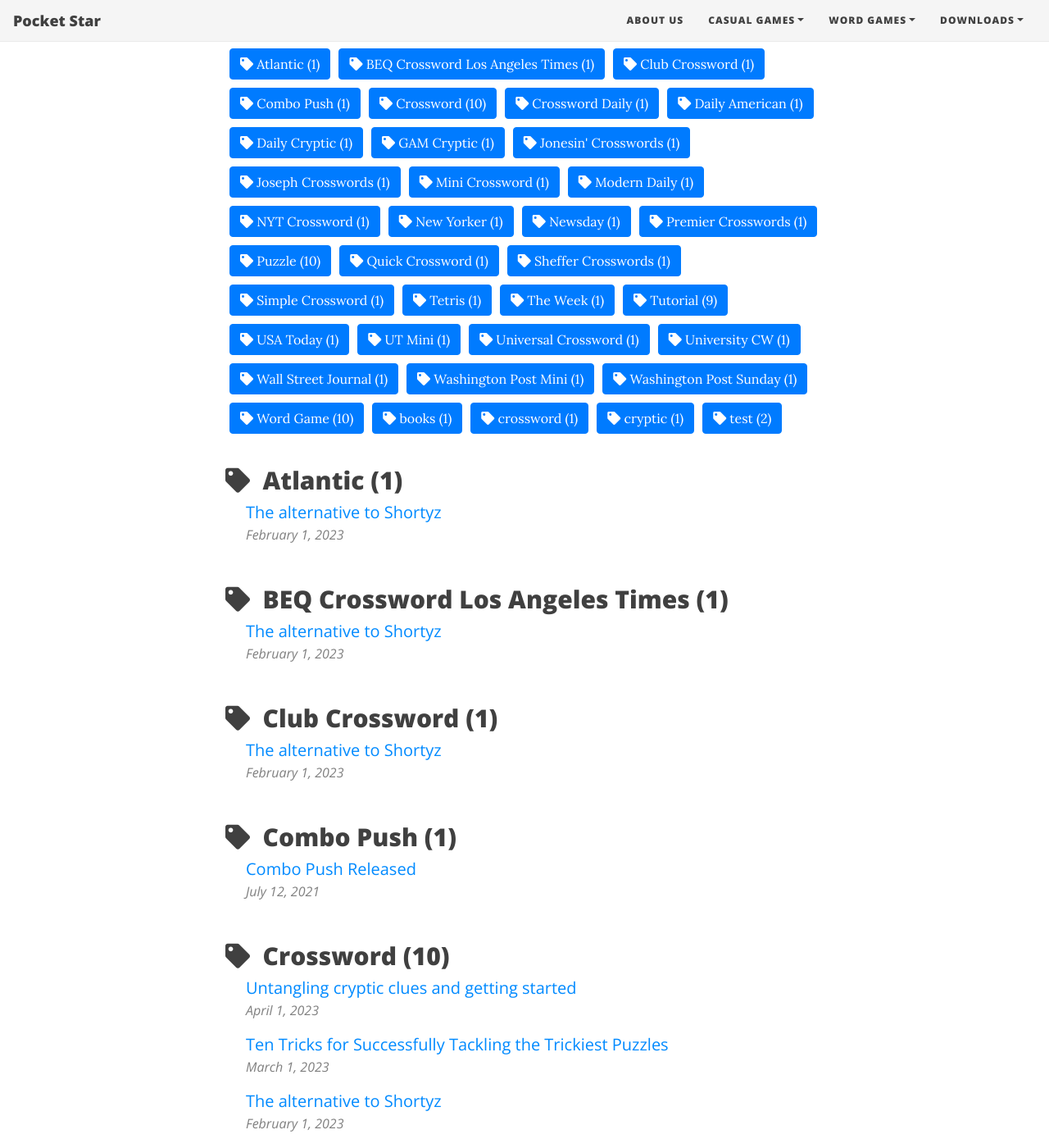
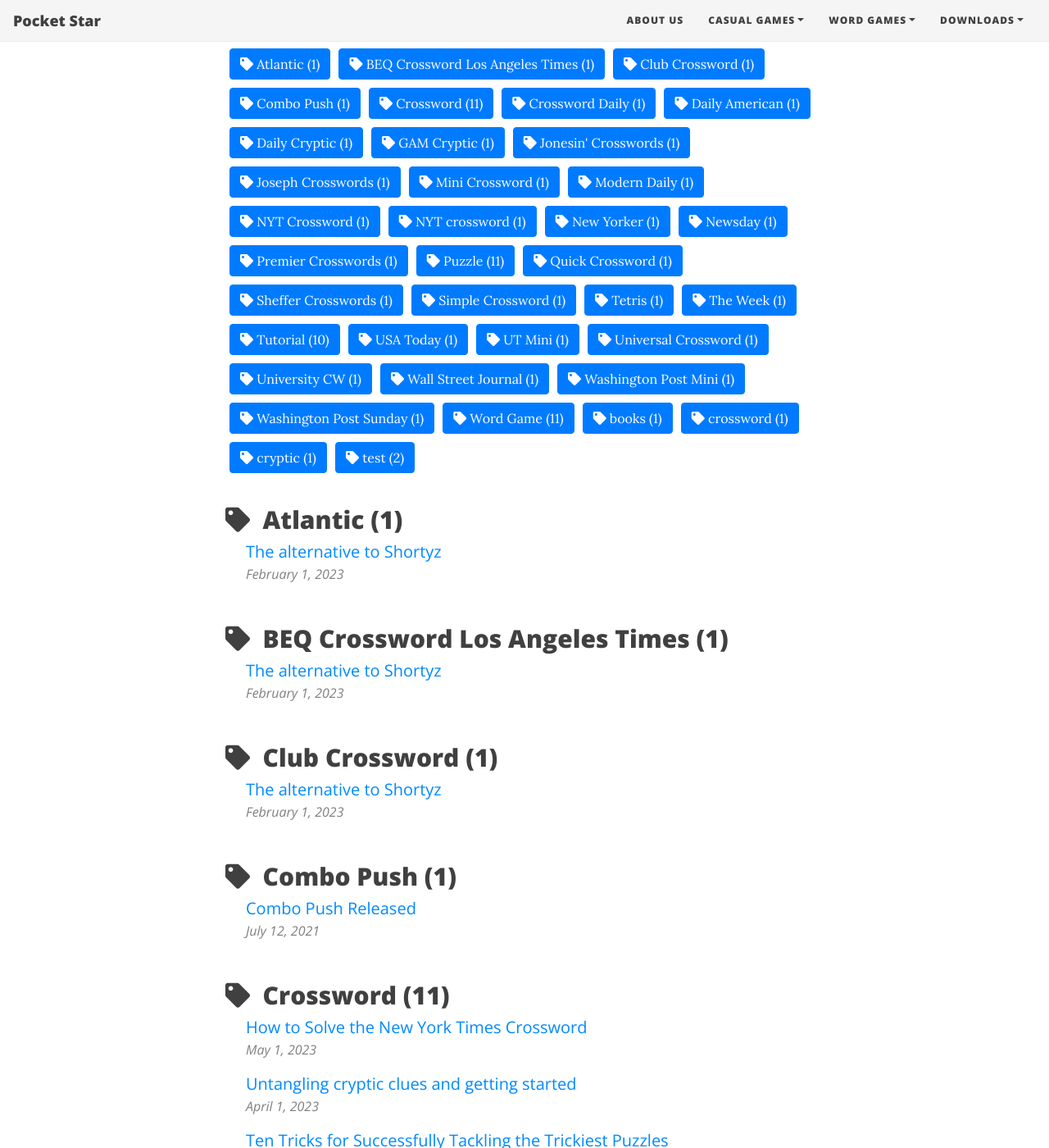
Before and after one commit to bitdream/bitdream.github.io, a Jekyll site: the page built from tags.html, in a window 1280 px wide and 1400 px high, scrolled down 192 px. Shown: the whole window at 82% size. Built offline with Jekyll 4.4.1, drawn with Linux system fonts in a browser that asks for light colours; nearby versions of some CDN libraries; some of the changed text lies outside the part shown.

Commit message:
Update 2023-05-01-how-to-solve-the-new-york-times-crossword.md

```diff
--- a/_posts/2023-05-01-how-to-solve-the-new-york-times-crossword.md
+++ b/_posts/2023-05-01-how-to-solve-the-new-york-times-crossword.md
@@ -1,3 +1,11 @@
+---
+layout: post
+title: How to Solve the New York Times Crossword
+subtitle: Introducing to NYT Crosswords
+tags: [Crossword, Tutorial, Word Game, Puzzle, NYT crossword]
+comments: true
+---
+
 
 # How to Solve the New York Times Crossword
 
```
